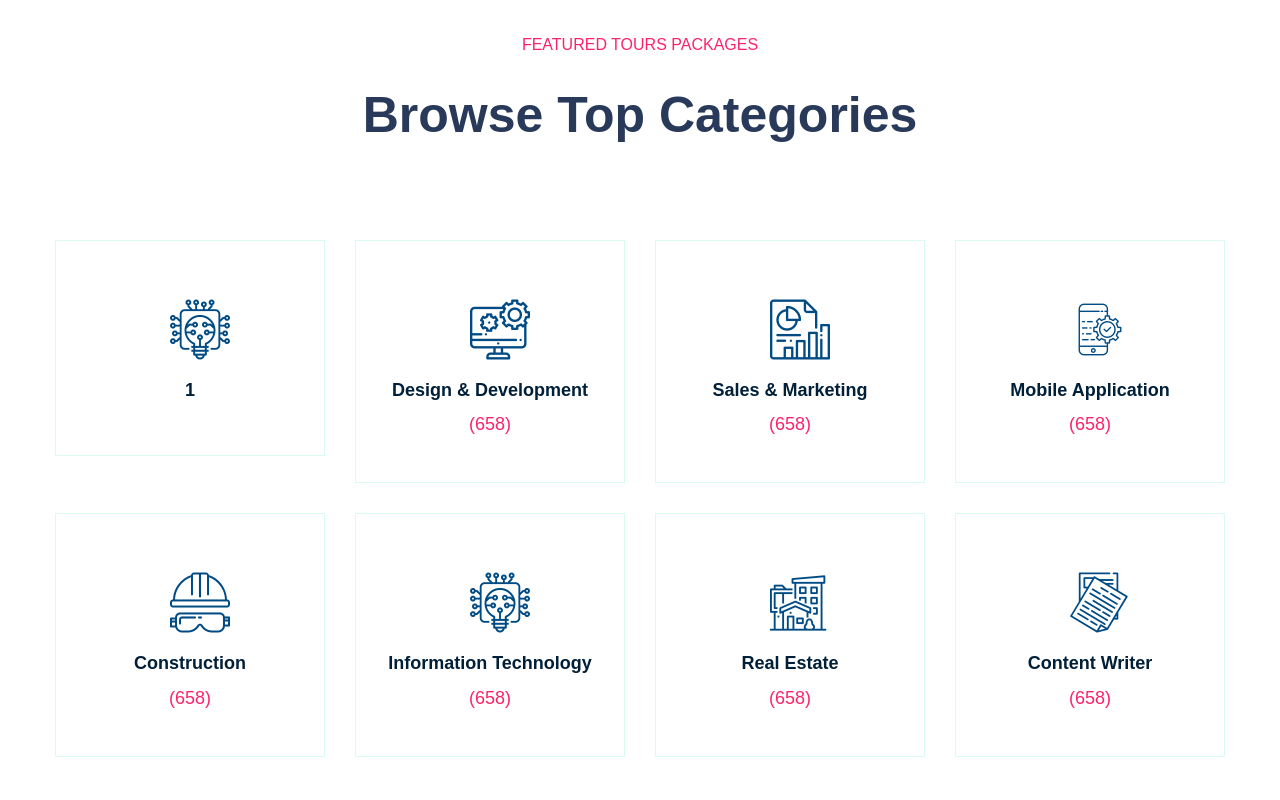
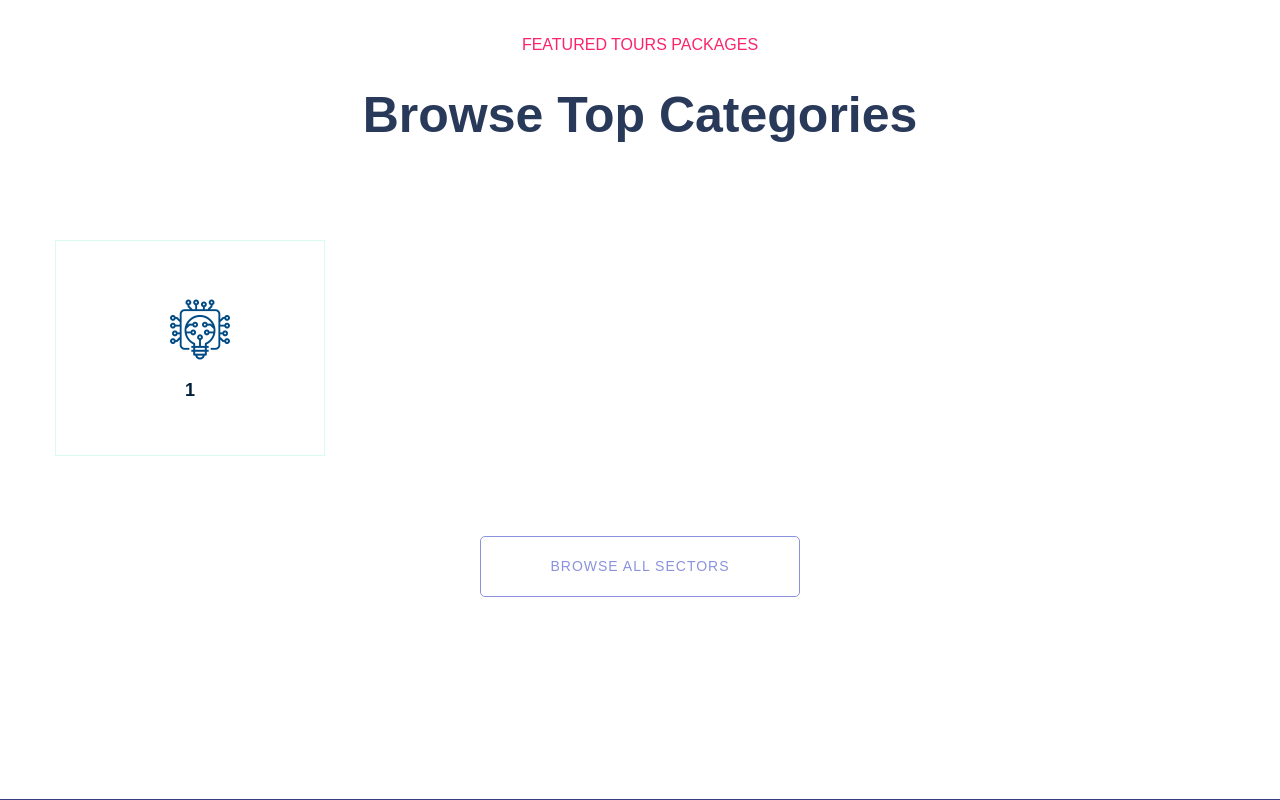
Before and after one commit to joshuazg/aws-live, a Flask app: template templates/index.html in a window 1280 px wide. Shown: the part 1064-1864 px from the top of the page. Run offline with Flask 3, Linux system fonts and the light colour scheme; the template is opened without the code that fills it: most values are stand-ins (such as "Sample title", 1, 10 or a date in 2020); some libraries are stand-ins or nearby versions; some web fonts are replaced; grey boxes are pictures that could not be loaded.

Commit message:
Update index.html

```diff
--- a/templates/index.html
+++ b/templates/index.html
@@ -153,95 +153,18 @@
                 </div>
 
                 <div class="row d-flex justify-contnet-center">
+                    {% for row in category %}
 		    <div class="col-xl-3 col-lg-3 col-md-4 col-sm-6">
                         <div class="single-services text-center mb-30">
-                            {% for row in category %}
 				<div class="services-ion">
 				    <span class="flaticon-high-tech"></span>
 				</div>
 				<div class="services-cap">
 				    <h5><a href="job_listing.html" style="align-content: center;">{{row[0]}}</a></h5>
 				</div>
-			   {% endfor %}
                         </div>
                     </div>
-                    <div class="col-xl-3 col-lg-3 col-md-4 col-sm-6">
-                        <div class="single-services text-center mb-30">
-                            <div class="services-ion">
-                                <span class="flaticon-cms"></span>
-                            </div>
-                            <div class="services-cap">
-                               <h5><a href="job_listing.html">Design & Development</a></h5>
-                                <span>(658)</span>
-                            </div>
-                        </div>
-                    </div>
-                    <div class="col-xl-3 col-lg-3 col-md-4 col-sm-6">
-                        <div class="single-services text-center mb-30">
-                            <div class="services-ion">
-                                <span class="flaticon-report"></span>
-                            </div>
-                            <div class="services-cap">
-                               <h5><a href="job_listing.html">Sales & Marketing</a></h5>
-                                <span>(658)</span>
-                            </div>
-                        </div>
-                    </div>
-                    <div class="col-xl-3 col-lg-3 col-md-4 col-sm-6">
-                        <div class="single-services text-center mb-30">
-                            <div class="services-ion">
-                                <span class="flaticon-app"></span>
-                            </div>
-                            <div class="services-cap">
-                               <h5><a href="job_listing.html">Mobile Application</a></h5>
-                                <span>(658)</span>
-                            </div>
-                        </div>
-                    </div>
-                    <div class="col-xl-3 col-lg-3 col-md-4 col-sm-6">
-                        <div class="single-services text-center mb-30">
-                            <div class="services-ion">
-                                <span class="flaticon-helmet"></span>
-                            </div>
-                            <div class="services-cap">
-                               <h5><a href="job_listing.html">Construction</a></h5>
-                                <span>(658)</span>
-                            </div>
-                        </div>
-                    </div>
-                    <div class="col-xl-3 col-lg-3 col-md-4 col-sm-6">
-                        <div class="single-services text-center mb-30">
-                            <div class="services-ion">
-                                <span class="flaticon-high-tech"></span>
-                            </div>
-                            <div class="services-cap">
-                               <h5><a href="job_listing.html">Information Technology</a></h5>
-                                <span>(658)</span>
-                            </div>
-                        </div>
-                    </div>
-                    <div class="col-xl-3 col-lg-3 col-md-4 col-sm-6">
-                        <div class="single-services text-center mb-30">
-                            <div class="services-ion">
-                                <span class="flaticon-real-estate"></span>
-                            </div>
-                            <div class="services-cap">
-                               <h5><a href="job_listing.html">Real Estate</a></h5>
-                                <span>(658)</span>
-                            </div>
-                        </div>
-                    </div>
-                    <div class="col-xl-3 col-lg-3 col-md-4 col-sm-6">
-                        <div class="single-services text-center mb-30">
-                            <div class="services-ion">
-                                <span class="flaticon-content"></span>
-                            </div>
-                            <div class="services-cap">
-                               <h5><a href="job_listing.html">Content Writer</a></h5>
-                                <span>(658)</span>
-                            </div>
-                        </div>
-                    </div>
+                    {% endfor %}
                 </div>
                 <!-- More Btn -->
                 <!-- Section Button -->
```
Lines whose indentation alone changed are shown as unchanged.
